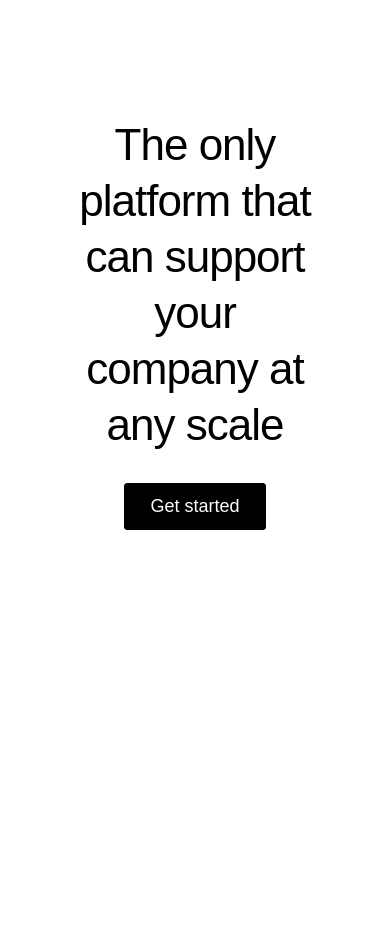
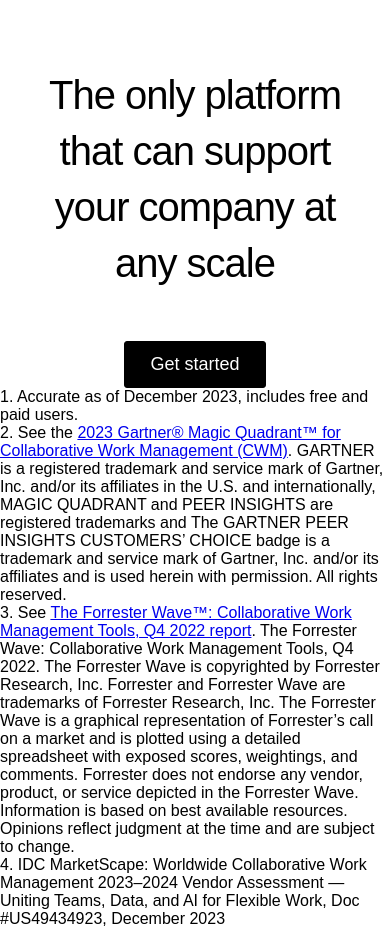
Before and after one commit to vwegba5522/Asana-replica, a plain HTML site: page Asana-Landing-Page/index.html in a window 390 px wide. Shown: the part 9048-9976 px from the top of the page. Before the commit the page ends 9648 px from the top, so only its background shows below. Drawn offline with Linux system fonts and the light colour scheme.

Commit message:
Updating

```diff
--- a/Asana-Landing-Page/index.html
+++ b/Asana-Landing-Page/index.html
@@ -296,9 +296,15 @@
     </div>
 
 
-
     <footer>
-        <!-- Your footer content goes here -->
+        <div class="fore-footer">
+            <div class="fore-text">
+                <p>1. Accurate as of December 2023, includes free and paid users.</p>
+                <p>2. See the <a href="#">2023 Gartner® Magic Quadrant™ for Collaborative Work Management (CWM)</a>. GARTNER is a registered trademark and service mark of Gartner, Inc. and/or its affiliates in the U.S. and internationally, MAGIC QUADRANT and PEER INSIGHTS are registered trademarks and The GARTNER PEER INSIGHTS CUSTOMERS’ CHOICE badge is a trademark and service mark of Gartner, Inc. and/or its affiliates and is used herein with permission. All rights reserved.</p>
+                <p>3. See <a href="#">The Forrester Wave™: Collaborative Work Management Tools, Q4 2022 report</a>. The Forrester Wave: Collaborative Work Management Tools, Q4 2022. The Forrester Wave is copyrighted by Forrester Research, Inc. Forrester and Forrester Wave are trademarks of Forrester Research, Inc. The Forrester Wave is a graphical representation of Forrester’s call on a market and is plotted using a detailed spreadsheet with exposed scores, weightings, and comments. Forrester does not endorse any vendor, product, or service depicted in the Forrester Wave. Information is based on best available resources. Opinions reflect judgment at the time and are subject to change.</p>
+                <p>4. IDC MarketScape: Worldwide Collaborative Work Management 2023–2024 Vendor Assessment — Uniting Teams, Data, and AI for Flexible Work, Doc #US49434923, December 2023</p>
+            </div>
+        </div>
     </footer>
 
     <script src="script.js"></script>
--- a/Asana-Landing-Page/styles.css
+++ b/Asana-Landing-Page/styles.css
@@ -1062,10 +1062,13 @@ opacity: 0px;
 
   }
   .under-text{
-    width: 90%;
+    width: 100%;
+    margin: 0;
+    padding: 0;
   }
   .under-text h1{
-    font-size: 44px;
+    font-size: 40px;
+    margin: 20px;
     }
 }
 
```
